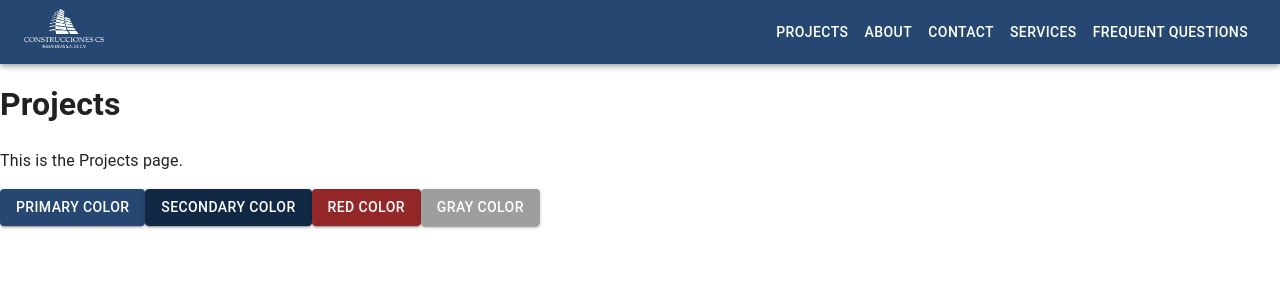
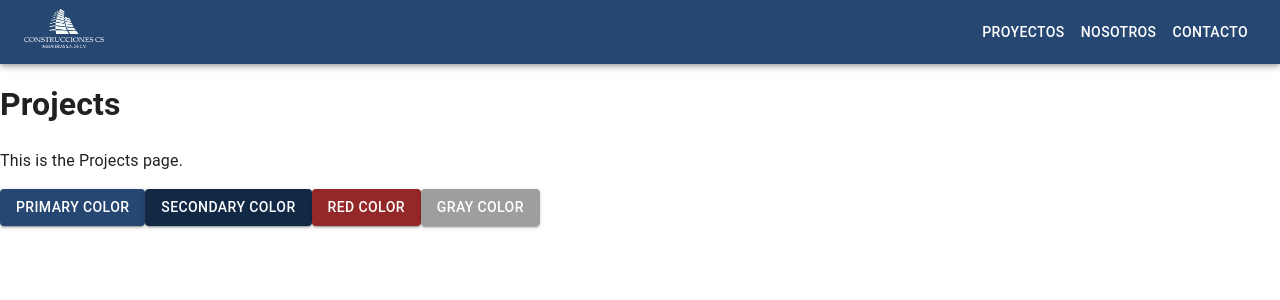
Before and after one commit to Oscar009/csingenierias, a Next.js app: page /projects in a window 1280 px wide. Shown: the top 300 px of the page. Built offline with nearby package versions, Linux system fonts and the light colour scheme.

Commit message:
Update DrawerAppBar.tsx

```diff
--- a/app/components/AppBar/DrawerAppBar.tsx
+++ b/app/components/AppBar/DrawerAppBar.tsx
@@ -8,11 +8,11 @@ import { NavItem } from "@/app/interfaces/AppBar";
 
 const drawerWidth = 240;
 const navItems: NavItem[] = [
-  { title: 'Projects', route: 'Projects', },
-  { title: 'About', route: 'About', },
-  { title: 'Contact', route: 'Contact', },
-  { title: 'Services', route: 'Services', },
-  { title: 'Frequent Questions', route: 'FrequentQuestions', },
+  { title: 'Proyectos', route: 'Projects', },
+  { title: 'Nosotros', route: 'About', },
+  { title: 'Contacto', route: 'Contact', },
+/*   { title: 'Services', route: 'Services', },
+  { title: 'Frequent Questions', route: 'FrequentQuestions', }, */
 ];
 
 export default function DrawerAppBar() {
```
